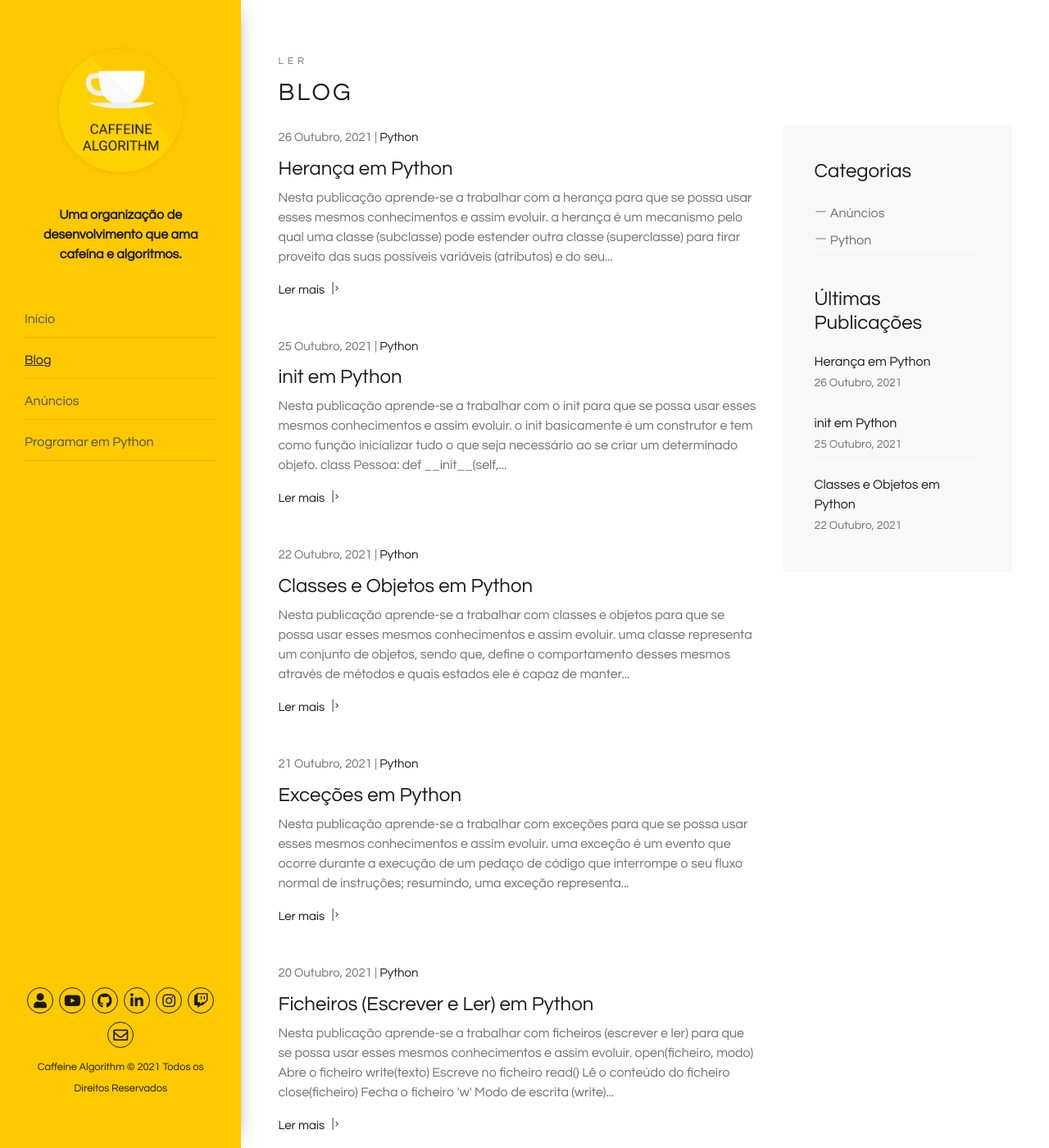
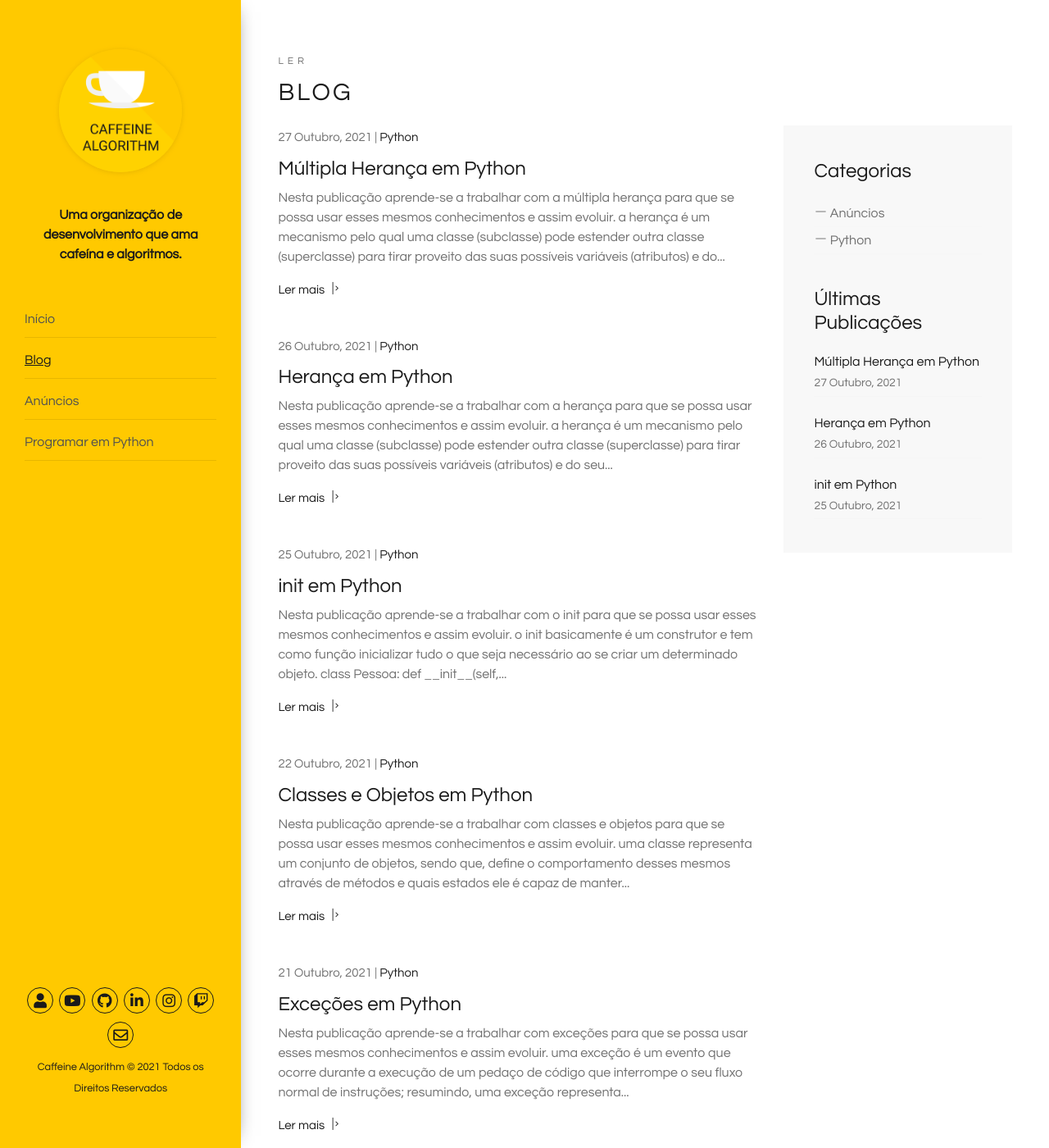
Before and after one commit to caffeinealgorithm/caffeinealgorithm.github.io, a Jekyll site: the page built from blog/index.html, in a window 1280 px wide and 1400 px high. Shown: the whole window at 82% size. Built offline with Jekyll 4.4.1, drawn with Linux system fonts in a browser that asks for light colours; the list of posts is cut into pages by our own code; some of the changed text lies outside the part shown.

Commit message:
Add 32º episode of the Python programming series

````diff
--- /dev/null
+++ b/_posts/2021-10-27-multipla-heranca-em-python.md
@@ -0,0 +1,47 @@
+---
+layout: post
+excerpt: Blog
+title: 'Múltipla Herança em Python'
+description: 'Descobre como se trabalha com a múltipla herança na linguagem de programação Python. Obtém respostas às tuas dúvidas com a teoria e os exemplos apresentados.'
+keywords: 'python, múltipla herança, herança, publicação'
+date: 2021-10-27
+categories: [Python]
+---
+
+Nesta publicação aprende-se a trabalhar com a múltipla herança para que se possa usar esses mesmos conhecimentos e assim evoluir.
+
+- a herança é um mecanismo pelo qual uma classe (subclasse) pode estender outra classe (superclasse) para tirar proveito das suas possíveis variáveis (atributos) e do seu comportamento (métodos);
+- a múltipla herança faz com que seja possível herdar de várias classes.
+
+```python
+class Pai:
+  altura = 'Entre 180 e 190 centímetros'
+  corDosOlhos = 'Castanhos'
+
+class Mae:
+  def corPreferida(self):
+    print('A minha cor preferida é o branco.')
+
+class Filho(Pai, Mae):
+  def informacao(self):
+    print('Nome: Nelson Silva')
+    print('Idade: 25')
+    print('Altura:', self.altura)
+    print('Cor dos olhos:', self.corDosOlhos)
+
+pessoa = Filho()
+pessoa.informacao()
+pessoa.corPreferida()
+
+'''
+  Nome: Nelson Silva
+  Idade: 25
+  Altura: Entre 180 e 190 centímetros
+  Cor dos olhos: Castanhos
+  A minha cor preferida é o branco.
+'''
+```
+
+Não te esqueças de [assistir ao vídeo](https://youtu.be/e4N5AHTSKG0){:target="\_blank"} e podes sempre ler esta publicação [em inglês](https://nelsonsilvadev.com/blog/20211027/multiple-inheritance-in-python/){:target="\_blank"}.
+
+### _Happy coding!_
--- a/index.html
+++ b/index.html
@@ -80,7 +80,7 @@
       </div>
 
       <div class="row">
-        {% for video in site.python %} {% if video.id == "/python/31" %}
+        {% for video in site.python %} {% if video.id == "/python/32" %}
         <div
           class="col-xs-12 col-sm-3 col-sm-6 col-lg-6 col-xl-3 animate-box"
           data-animate-effect="fadeInLeft"
````
Also changed, not shown: _python/32.md (added, +5 -0 lines), assets/img/playlists/python/32.png (added).
